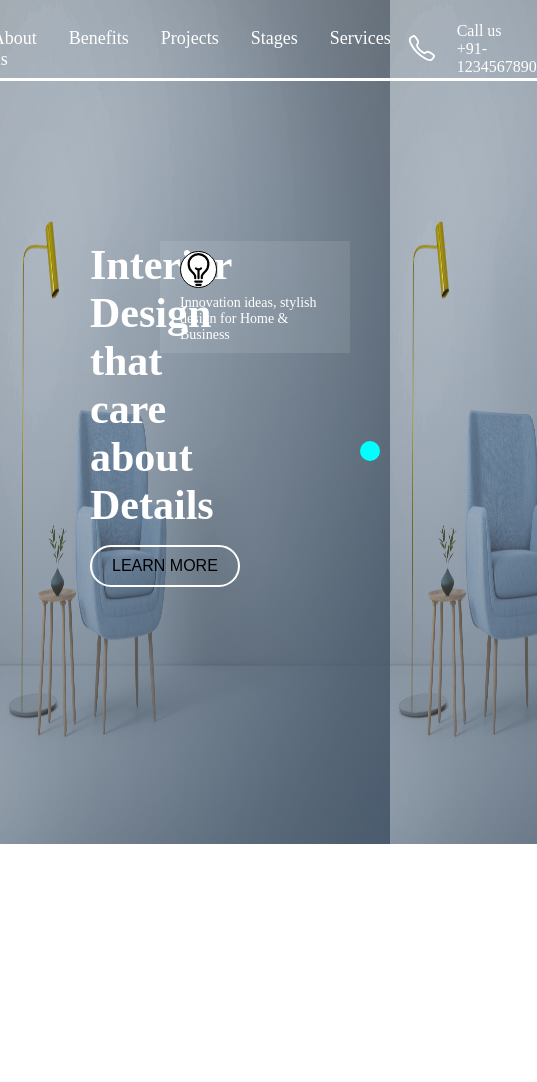
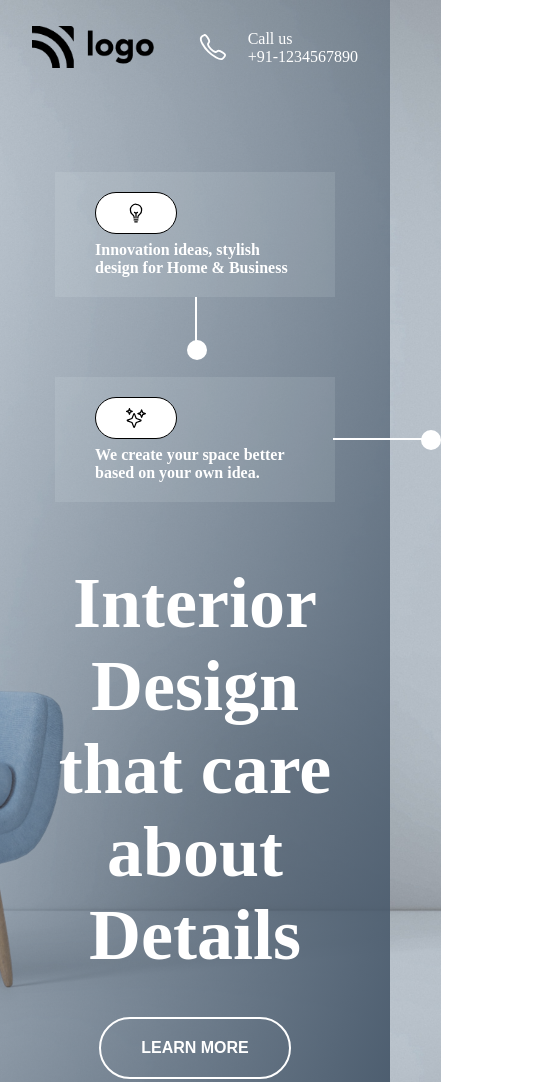
Before and after one commit to krishna-saini/CSS-p10-interior-design-landing-Page, a plain HTML site: page index.html in a window 390 px wide. Shown: the top 1082 px of the page, 537 px wide, since content can reach past the window. Before the commit the page ends 844 px from the top, so only its background shows below. Drawn offline with nearby package versions, Linux system fonts and the light colour scheme.

Commit message:
responsive features added for under 544px screens

```diff
--- a/index.html
+++ b/index.html
@@ -13,20 +13,19 @@
   </head>
   <body>
     <header>
-      <nav class="navbar-container">
+      <!-- logo  -->
       <div class="logo">
-
         <img src="./images/Logo.png" alt="brand-logo" />
       </div>
-          <div class="list">
-            <ul class="list">
+      <!-- menu items  -->
+      <ul class="list-items">
         <li class="list-item"> <a href="">About us</a></li>
         <li class="list-item"><a href="">Benefits</a></li>
         <li class="list-item"><a href="">Projects</a></li>
         <li class="list-item"><a href="">Stages</a></li>
         <li class="list-item"><a href="">Services</a></li>
       </ul>
-
+      <!-- button group  -->
       <div class="button-group">
         <div class="call-icon">
           <ion-icon name="call-outline">
@@ -36,13 +35,16 @@
           <a href=""">+91-1234567890</a>
         </div>
       </div>
-          </div>
-      </nav>
     </header>
 
-    <section class="hero">
+    <section class="hero-section">
+      <div class="hero">
+        <!-- left side  -->
+        <div class="left-side">
           <h1 class="heading">Interior Design that care about Details</h1>
           <button class="button">LEARN MORE</button>
+        </div>
+        <!-- right side  -->
         <div class="cards">
           <div class="card card1">
             <ion-icon name="bulb-outline"></ion-icon>
@@ -53,6 +55,8 @@
             <p>We create your space better based on your own idea.</p>
           </div>
         </div>
+      </div>
+
 
 
     </section>
--- a/style.css
+++ b/style.css
@@ -14,10 +14,7 @@ html {
 }
 
 body {
-  /* height: 100vh; */
-  overflow: hidden;
-  /* background: url(https://unsplash.com/photos/hE0nmTffKtM);
-   */
+
   background-image: linear-gradient(
       to bottom right,
       rgba(74, 91, 109, 0),
@@ -25,45 +22,35 @@ body {
     ),
     url(./images/virender-singh-hE0nmTffKtM-unsplash.jpg);
   background-size: 100vw 100vh;
+  background-repeat: no-repeat;
 }
 
 header {
-  margin: 2rem 0;
-  height: 12vh;
+  margin: 0 auto;
+  padding:0 3.2rem;
+  display: flex;
+  align-items: center;
+  justify-content: space-between;
+  height: 9.6rem;
 }
 
-nav {
-  justify-content: center;
-  padding: 0 6.6rem;
-  display: grid;
-  grid-template-columns: 2fr 8fr;
+.list-items {
+  list-style: none;
+  display: flex;
+  justify-content: space-between;
+  align-items: center;
+  gap:4rem;
 }
 .logo img {
   height: 4.2rem;
 }
 
-.nav-list {
-  display: flex;
-}
-.list {
-  display: flex;
-  justify-content: space-between;
-  list-style: none;
-  /* gap: 4rem; */
+.list-item a{
+  font-size: 1.6rem;
+  text-decoration: none;
+  color:#fff;
 }
 
-.list-item {
-  padding: 8px 16px;
-  border-radius: 10px;
-  transition: 0.2s ease-in;
-}
-
-nav ul li a {
-  color: white;
-  font-size: 1.8rem;
-  font-weight: 500;
-  text-decoration: none;
-}
 
 .button-group {
   justify-self: end;
@@ -92,64 +79,130 @@ nav > *:not(:first-child) {
   border-bottom: 3px solid #fff;
 }
 
-.hero {
-  margin: 0 4rem;
-  padding: 100px 50px;
+.hero-section {
+  margin: 0 auto;
+  padding: 7.6rem 0;
+}
 
-  position: relative;
+
+.hero{
+  padding: 0 3.2rem;
+  display: grid;
+  grid-template-columns: 1.5fr 1fr;
+}
+
+.left-side{
+  display: flex;
+  flex-direction: column;
+  gap:4rem;
 }
 .heading {
   color: #fff;
-  font-size: 4.2rem;
-  padding-right: 50%;
+  font-size: 7.2rem;
+  /* padding-right: 50%; */
 }
 
 .button {
   border: 2px solid #fff;
   border-radius: 40px;
-  padding: 1rem 2rem;
-  margin-top: 1.6rem;
+  padding: 2rem 4rem;
+  margin-right:auto;
   font-size: 1.6rem;
+  font-weight: 700;
+  color:#fff;
   background-color: transparent;
 }
 
-.card {
-  width: 150px;
-  position: absolute;
-  border-style: none;
-  padding: 1rem 2rem;
-  background-color: rgba(240, 248, 255, 0.1);
+.cards{
+  display: grid;
+  gap:8rem;
 }
 
+.card{
+  width: 20rem;;
+  padding:2rem 4rem;
+  background-color: rgba(240, 248, 255, 0.1);
+  position: relative;
+
+}
 .card ion-icon {
-  font-size: 35px;
+  font-size: 2rem;
   border: 1px solid;
   border-radius: 40px;
   background-color: #fff;
+  padding:1rem 3rem;
 }
+
 .card p {
-  font-size: 1.4rem;
+  font-size: 1.6rem;
   margin-top: 5px;
   color: #fff;
+  font-weight: 600;
 }
 
-.card1 {
-  top: 100px;
-  right: 0;
-}
-.card2 {
-  bottom: 5rem;
-  right: 350px;
+.card::after{
+  content:'';
+  position:absolute;
+  height:5rem;
+  width:10rem;
 }
 
-.card1::after {
-  content: "";
+.card::before{
+  content:'';
   height: 20px;
   width: 20px;
   border-radius: 50%;
-  background-color: aqua;
-  display: inline-block;
+  background-color: #fff;
   position: absolute;
-  top: 200px;
-  left: 200px;
 }
+
+.card1::after{
+  border-left:2px solid #fff;
+  bottom:-40%;
+  left:50%;
+}
+.card1::before{
+  bottom:-50%;
+  left:47%;
+}
+
+.card2::after{
+  border-top:2px solid #fff;
+  bottom:10%;
+  right:-35%;
+}
+.card2::before{
+  bottom:42%;
+  right:-38%;
+}
+
+
+ /**************************/
+/* VIEW BELOW 544px (Phones) */
+/* 16px * 34 = 544px  */
+/**************************/
+
+@media (max-width:34em){
+  body{
+    background-size: cover;
+    background-position: top;
+  }
+  .list-items{
+    /*Hide navigation */
+    display: none;
+  }
+
+  .hero{
+    display: flex;
+    flex-direction: column-reverse;;
+    align-items: center;
+    justify-content: center;
+    gap:6rem;
+  }
+  .left-side{
+    text-align: center;
+  }
+  button{
+    margin:0 auto;
+  }
+}
```
Also changed, not shown: images/10.png (renamed from 10.png). Lines whose indentation alone changed are shown as unchanged.
